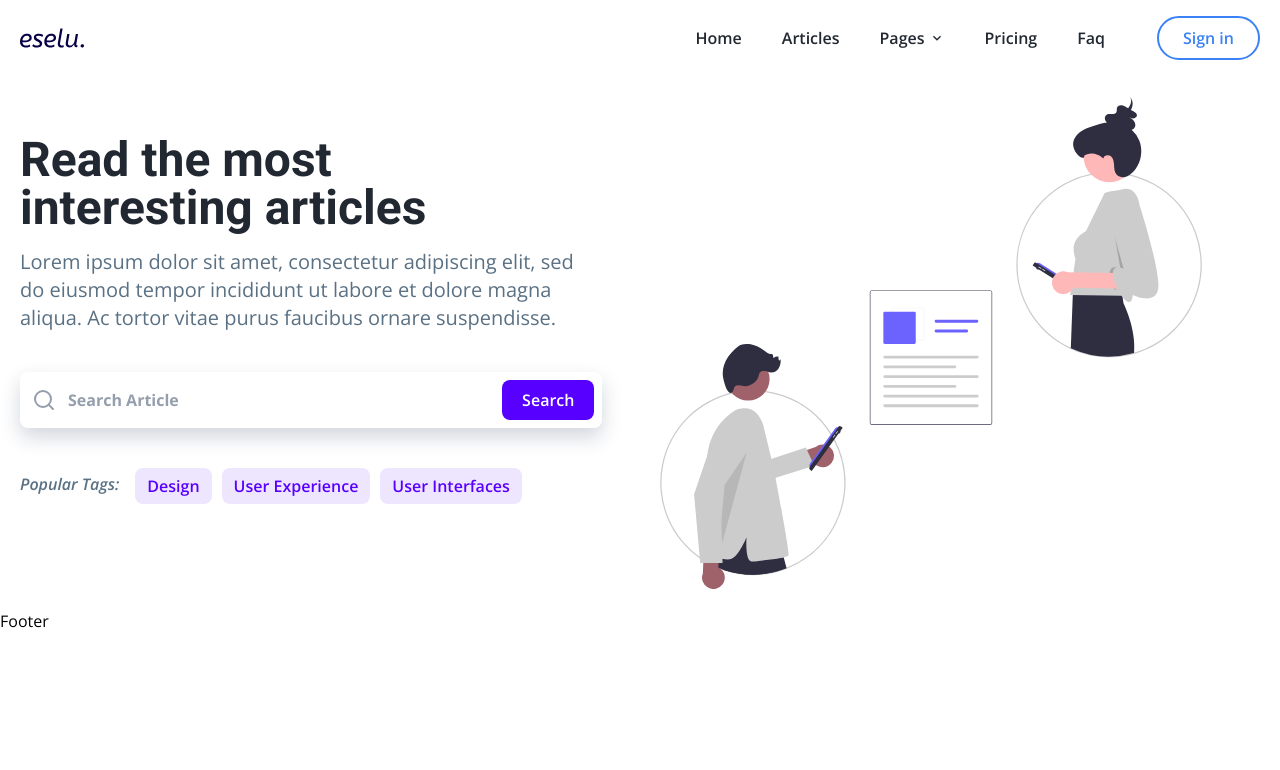
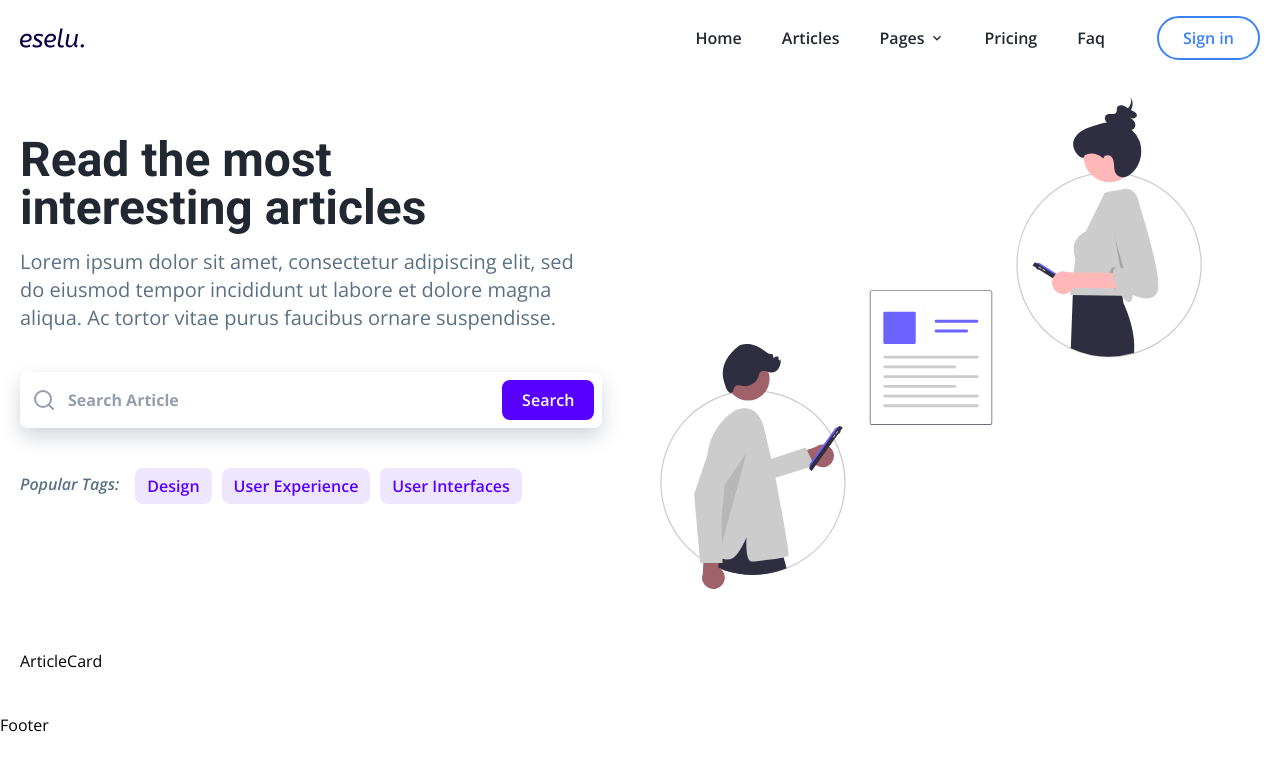
Before and after one commit to levilu800b/Frontend-Blog, a React (Create React App) app: page / in a window 1280 px wide. Shown: the top 770 px of the page. Built offline with nearby package versions, Linux system fonts and the light colour scheme.

Commit message:
Articles Card and import

```diff
--- /dev/null
+++ b/src/components/ArticleCard/ArticleCard.jsx
@@ -0,0 +1,9 @@
+import React from 'react'
+
+const ArticleCard = () => {
+  return (
+    <div>ArticleCard</div>
+  )
+}
+
+export default ArticleCard
--- a/src/pages/Home/HomePage.jsx
+++ b/src/pages/Home/HomePage.jsx
@@ -1,10 +1,12 @@
 import React from 'react';
 import MainLayout from '../../components/MainLayout/MainLayout';
 import Hero from './container/Hero';
+import Articles from './container/Articles';
 
 const HomePage = () => {
 	return <MainLayout>
 		<Hero />
+		<Articles />
 	</MainLayout>;
 };
 
--- a/src/pages/Home/container/Articles.jsx
+++ b/src/pages/Home/container/Articles.jsx
@@ -1,8 +1,11 @@
 import React from 'react'
+import ArticleCard from '../../../components/ArticleCard/ArticleCard'
 
 const Articles = () => {
   return (
-    <div>Articles</div>
+    <section className='container mx-auto flex flex-wrap md:gap-x-5 gap-y-5 px-5 py-10'>
+        <ArticleCard />
+    </section>
   )
 }
 
```
